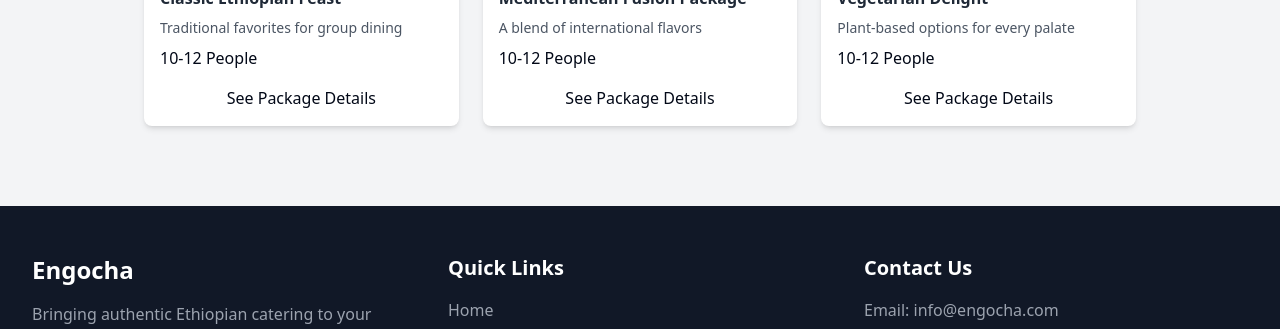
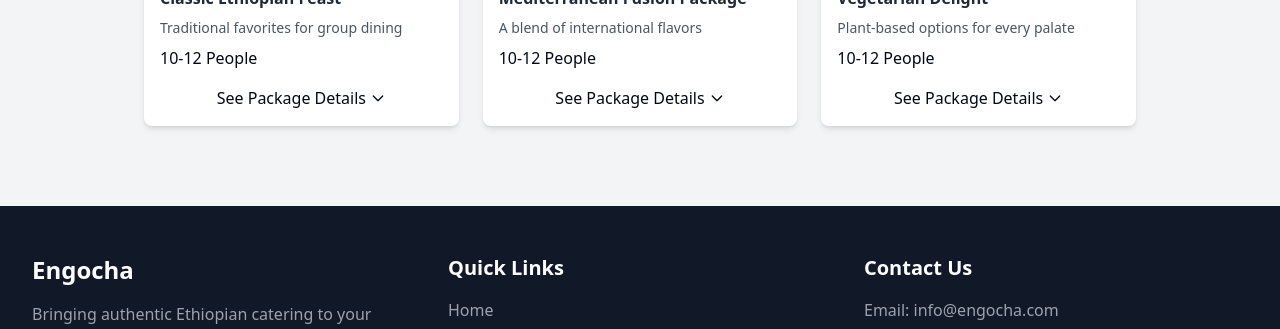
Before and after one commit to Teklemya/Engocha-website, a React (Vite) app: page /menu in a window 1280 px wide. Shown: the part 3728-4057 px from the top of the page. Built offline with nearby package versions, Linux system fonts and the light colour scheme.

Commit message:
updtaed show more for agelgil

```diff
--- a/src/Components/Menu/ToGoPackages.jsx
+++ b/src/Components/Menu/ToGoPackages.jsx
@@ -9,12 +9,10 @@
       ([entry]) => {
         if (entry.isIntersecting) {
           setIsVisible(true);
-                    // Disconnect the observer after the section becomes visible
           observer.unobserve(entry.target);
         }
       },
       {
-                  // Trigger when at least 10% of the section is visible
         threshold: 0.1,
       }
     );
@@ -23,13 +21,13 @@
       observer.observe(sectionRef.current);
     }
 
-              // Cleanup the observer on component unmount
     return () => {
       if (sectionRef.current) {
         observer.unobserve(sectionRef.current);
       }
     };
   }, []);
+
   const [selectedPackage, setSelectedPackage] = useState(null);
 
   const packages = [
@@ -46,7 +44,6 @@
       ],
       image: '/api/placeholder/300/200?text=Ethiopian+Feast',
       serves: '10-12 People',
-    //   price: '$225'
     },
     {
       name: 'Mediterranean Fusion Package',
@@ -61,7 +58,6 @@
       ],
       image: '/api/placeholder/300/200?text=Mediterranean+Package',
       serves: '10-12 People',
-    //   price: '$245'
     },
     {
       name: 'Vegetarian Delight',
@@ -76,7 +72,6 @@
       ],
       image: '/api/placeholder/300/200?text=Vegetarian+Package',
       serves: '10-12 People',
-    //   price: '$205'
     }
   ];
 
@@ -95,11 +90,14 @@
             Perfect for groups of 10 or more. Delicious group dining solutions.
           </p>
         </div>
-        <div ref={sectionRef} className={`container mx-auto px-4 py-12 transition-all duration-1000 ease-out
+        <div
+          ref={sectionRef}
+          className={`container mx-auto px-4 py-12 transition-all duration-1000 ease-out
             ${isVisible
               ? 'opacity-100 translate-y-0'
               : 'opacity-0 translate-y-20'
-          }`}>
+            }`}
+        >
           <div className="grid md:grid-cols-3 gap-6">
             {packages.map((pkg, index) => (
               <div
@@ -128,34 +126,49 @@
                       {pkg.price}
                     </span>
                   </div>
+
+                  {/* Expandable Details Section */}
+                  <div className={`overflow-hidden transition-all duration-300 ${
+                    selectedPackage === pkg.name ? 'max-h-96 mt-4' : 'max-h-0'
+                  }`}>
+                    <div className="border-t pt-4">
+                      <h5 className="font-medium text-gray-800 mb-2">Package Contents:</h5>
+                      <ul className="space-y-2">
+                        {pkg.details.map((detail, idx) => (
+                          <li key={idx} className="text-gray-600 text-sm flex items-start">
+                            <span className="mr-2">•</span>
+                            {detail}
+                          </li>
+                        ))}
+                      </ul>
+                    </div>
+                  </div>
+
                   <button
                     onClick={() => handleSeeMore(pkg.name)}
-                  className="mt-4 w-full text-primary-600 hover:text-primary-700 transition"
+                    className="mt-4 w-full text-primary-600 hover:text-primary-700 transition flex items-center justify-center gap-1"
                   >
-                  {selectedPackage === pkg.name ? 'Hide Details' : 'See Package Details'}
+                    {selectedPackage === pkg.name ? 'Show Less' : 'See Package Details'}
+                    <svg
+                      className={`w-4 h-4 transform transition-transform ${
+                        selectedPackage === pkg.name ? 'rotate-180' : ''
+                      }`}
+                      fill="none"
+                      stroke="currentColor"
+                      viewBox="0 0 24 24"
+                    >
+                      <path
+                        strokeLinecap="round"
+                        strokeLinejoin="round"
+                        strokeWidth={2}
+                        d="M19 9l-7 7-7-7"
+                      />
+                    </svg>
                   </button>
                 </div>
               </div>
             ))}
           </div>
-
-        {selectedPackage && (
-          <div className="mt-6 bg-amber-100 p-6 rounded-lg animate-fade-in">
-            <h3 className="text-2xl font-semibold text-gray-800 mb-4">
-              {selectedPackage} - Detailed Contents
-            </h3>
-            <ul className="list-disc list-inside space-y-2">
-              {packages
-                .find(pkg => pkg.name === selectedPackage)
-                .details.map((detail, index) => (
-                  <li key={index} className="text-gray-700">
-                    {detail}
-                  </li>
-                ))
-              }
-            </ul>
-          </div>
-        )}
         </div>
       </div>
     </div>
```
Lines whose indentation alone changed are shown as unchanged.
